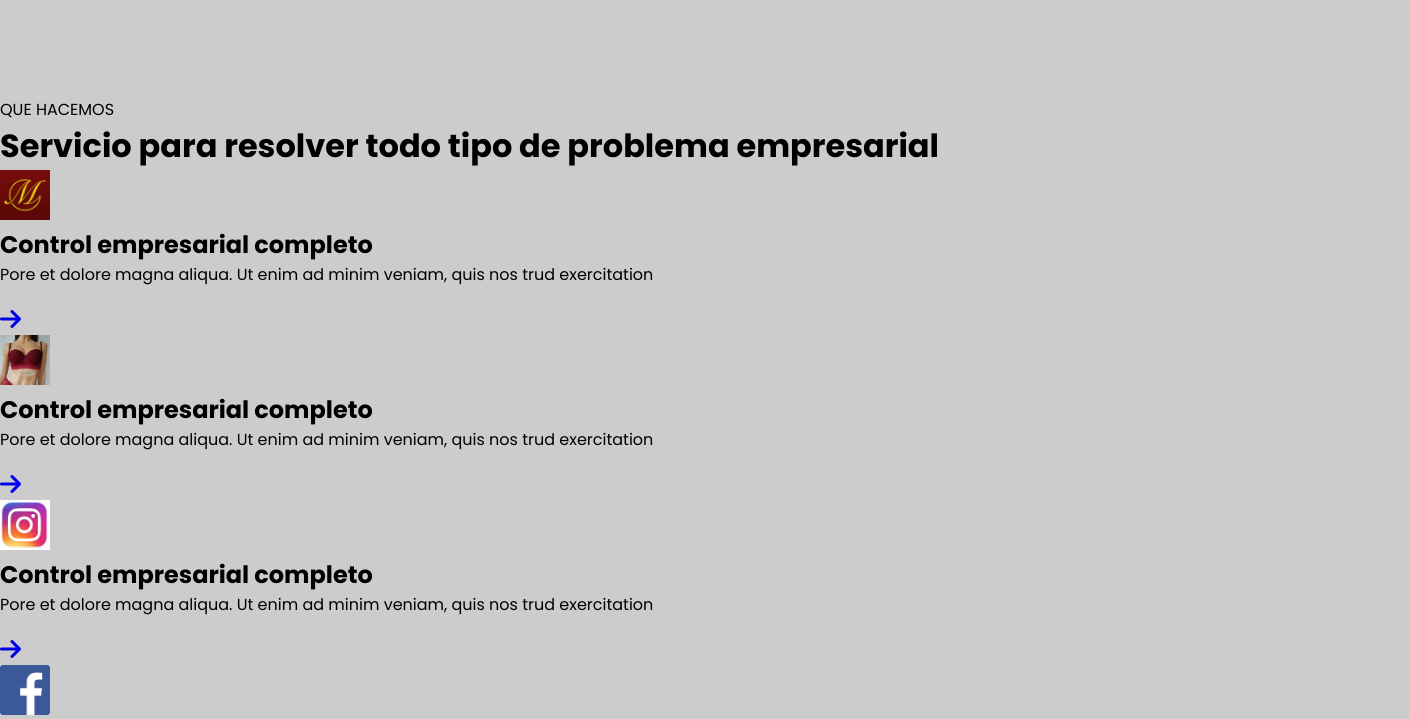
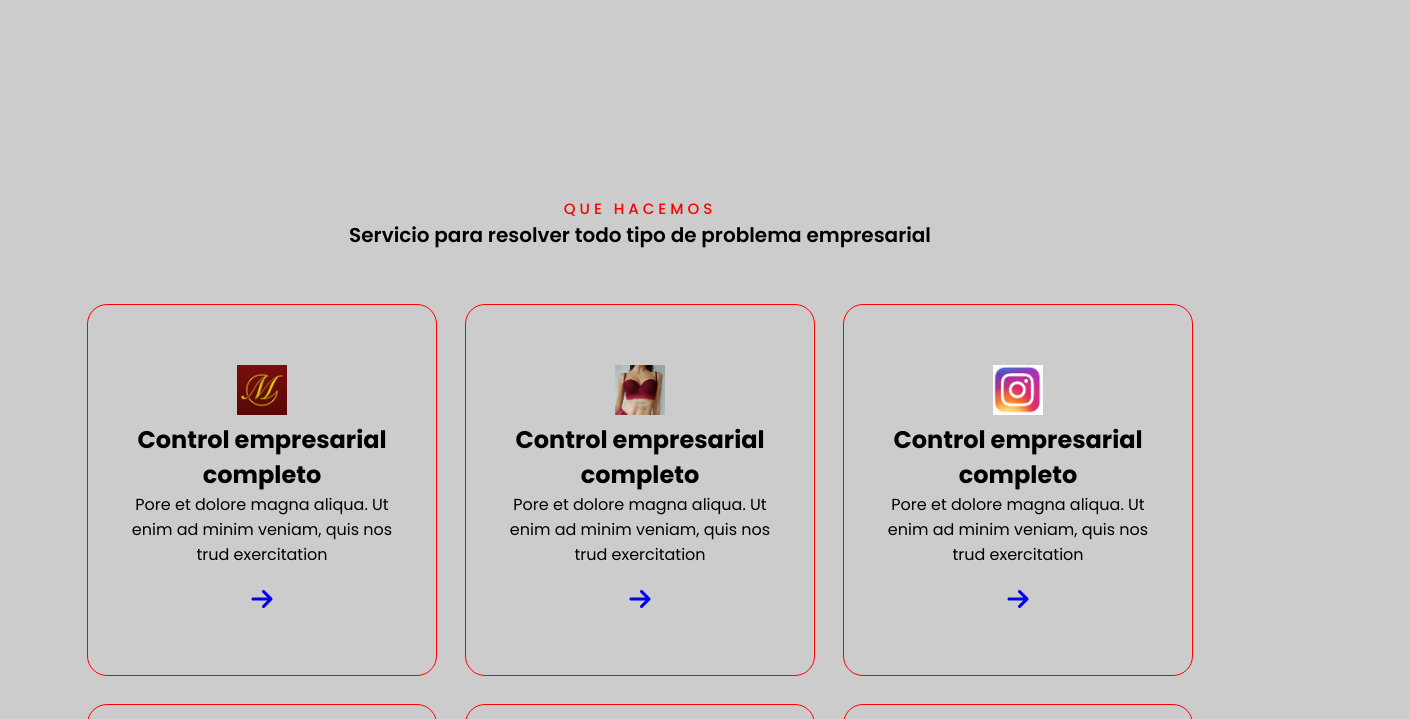
Before and after one commit to aguitadecoco777/project, a plain HTML site: page index.html in a window 1280 px wide. Shown: the part 1820-2539 px from the top of the page, 1410 px wide, since content can reach past the window. Drawn offline with Linux system fonts and the light colour scheme.

Commit message:
arreglo de errores

```diff
--- a/css/estilos.css
+++ b/css/estilos.css
@@ -232,16 +232,57 @@ main{
 .image__about{
     width: 100%;
     display: flex;
+
 }
 
 .image__about img{
     width: 300px;
+    border-radius: 30px 100px;
+    margin: 5px;
 }
 
 /*End Sobre Nosotros*/
 
 /*Servicios*/
+.container__service{
+    padding-top: 100px;
+}
+.card__primary{
+    max-width: 1200px;
+    margin: auto;
+    text-align: center;
+    padding: 0px 20px;
 
+}
+.text__card-primary{
+    max-width:800px;
+    margin: auto;
+}
+.text__card-primary p{
+    color: red;
+    letter-spacing: 4px;
+    font-size: 15px;
+    font-weight: 500;
+}
+.text__card-primary h1{
+    font-size: 20px;
+    font-weight: 600;
+    color: var(--color_cuaternario);
+}
+.container__box-cardPrimary{
+    display: flex;
+    flex-wrap: wrap;
+    justify-content: center;
+    margin-top: 40px;
+}
+.box__card-primary{
+    max-width: 350px;
+    padding: 60px 40px;
+    border: 1px solid red;
+    border-radius: 20px ;
+    margin: 14px;
+    transition: all 300ms;
+}
 .card__service img{
     width: 50px;
 }
@@ -296,13 +337,16 @@ main{
     background-color: var(--color_primary);
 }
 .container__form h1{
-    margin-left: 800px;
+    display: flex;
+    margin: auto;
+    align-items: center;
+    justify-content: center;
 }
 form{
     padding: 20px;
     width: 260px;
     background-color: var(--color_primary);
-    margin-left: 800px;
+    margin-left: 400px;
     margin-top: 50px;
     border: 2px solid var(--color_cuaternario);
     border-radius: 10px;
@@ -315,10 +359,11 @@ label{
 .image__form{
     display: flex;
     align-items: center;
+    width: 100%;
 }
 .image__form img{
-    width: 300px;
-    margin-left: 50px;
+    width: 400px;
+    margin-left: 25px;
 }
 .map {
     height: 800px;
--- a/index.html
+++ b/index.html
@@ -184,7 +184,7 @@
         <div class="container__form">
             <section>
             <h1> formulario html</h1>
-            <form action="/enviar" method="POST">
+            <form action="#" method="POST">
                 <label for="nombre">Nombre:</label><br>
                 <input type="text" id="nombre" name="nombre" placeholder="andres" required><br><br>
 
```
